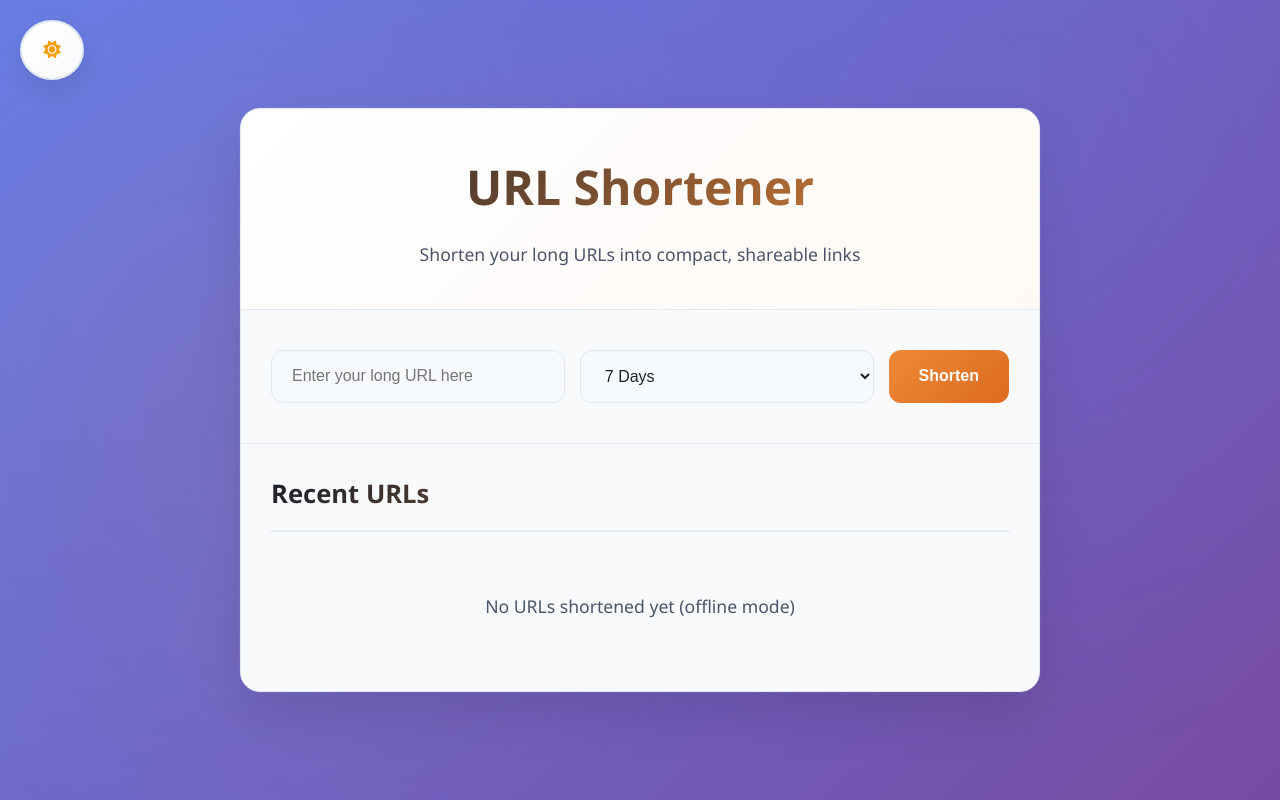
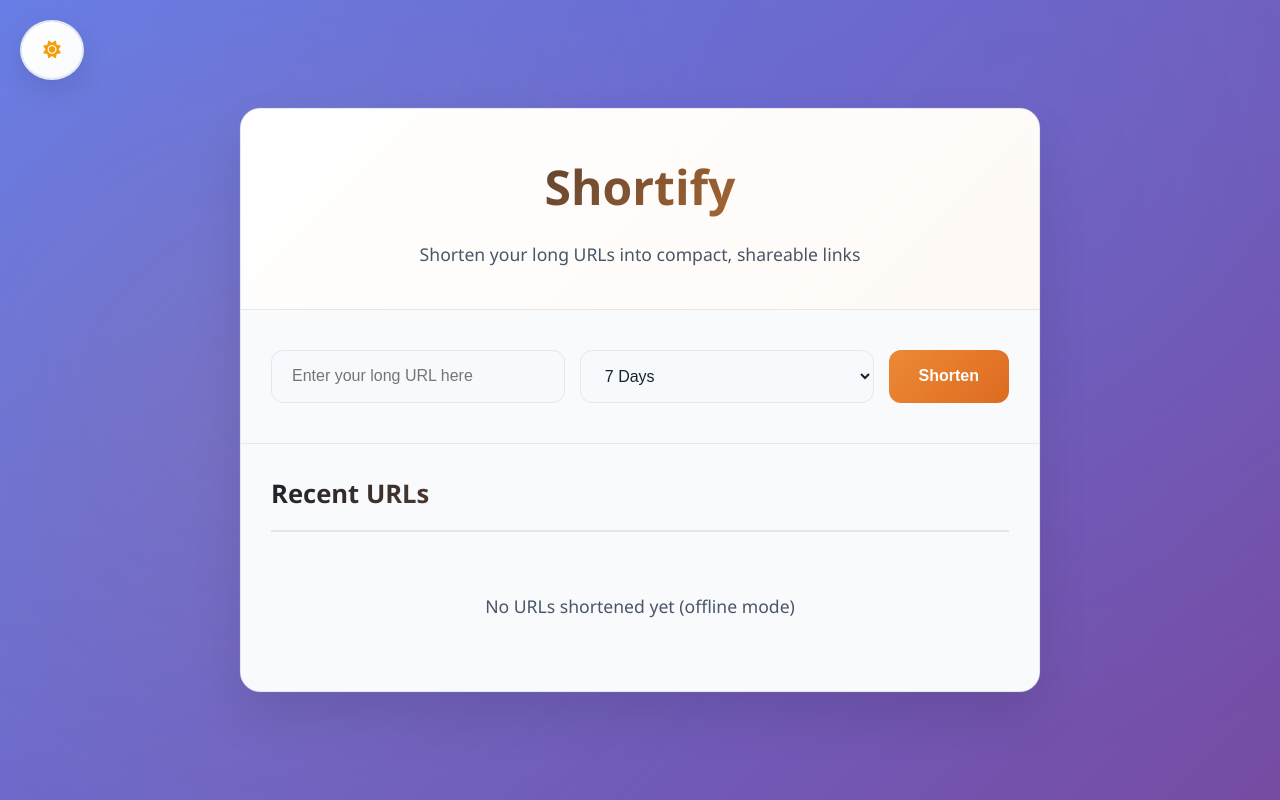
Before and after one commit to Tilak2729/Url-Shortner, a website: page frontend/index.html in a window 1280 px wide. Drawn offline with nearby package versions, Linux system fonts and the light colour scheme; no server answers.

Commit message:
title changed

```diff
--- a/frontend/index.html
+++ b/frontend/index.html
@@ -3,7 +3,7 @@
 <head>
   <meta charset="UTF-8">
   <meta name="viewport" content="width=device-width, initial-scale=1.0">
-  <title>URL Shortener</title>
+  <title>Shortify</title>
   <link rel="stylesheet" href="styles.css">
   <link rel="stylesheet" href="https://cdnjs.cloudflare.com/ajax/libs/font-awesome/6.4.0/css/all.min.css">
   <script src="https://cdnjs.cloudflare.com/ajax/libs/animejs/3.2.1/anime.min.js"></script>
@@ -17,7 +17,7 @@
 
   <div class="container">
     <div class="header">
-      <h1>URL Shortener</h1>
+      <h1>Shortify</h1>
       <p>Shorten your long URLs into compact, shareable links</p>
     </div>
 
```
